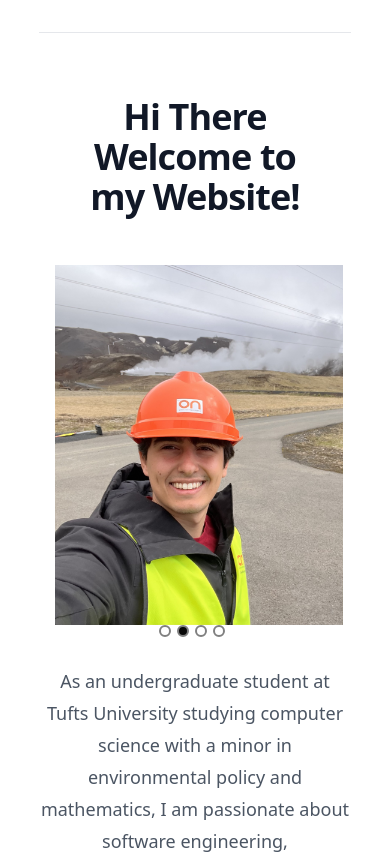
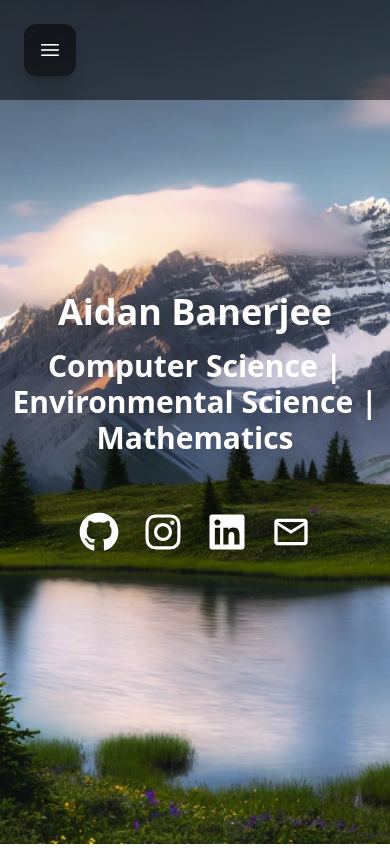
Before and after one commit to Aidan123abc/personal-website, a React (Create React App) app: page /personal in a window 390 px wide. Shown: the top 854 px of the page. Built offline with nearby package versions, Linux system fonts and the light colour scheme; the HTML template or start-up script is replaced by a standard one.

Commit message:
fix things?

```diff
--- a/package.json
+++ b/package.json
@@ -1,8 +1,8 @@
 {
+  "homepage": "https://aidan123abc.github.io/aidan-banerjee",
   "name": "aidan-banerjee",
   "version": "0.1.0",
   "private": true,
-  "homepage": "https://aidan123abc.github.io/PersonalWebsite",
   "dependencies": {
     "@headlessui/react": "^2.1.5",
     "@heroicons/react": "^2.1.5",
--- a/public/index.html
+++ b/public/index.html
@@ -29,6 +29,7 @@
   <body>
     <noscript>You need to enable JavaScript to run this app.</noscript>
     <div id="root"></div>
+    <script src="./App.js"></script>
     <!--
       This HTML file is a template.
       If you open it directly in the browser, you will see an empty page.
--- a/src/App.js
+++ b/src/App.js
@@ -1,21 +1,17 @@
-import { BrowserRouter as Router, Routes, Route } from 'react-router-dom';
 import Homepage from './pages/Homepage'; // Import your Homepage component
-import Projects from './pages/Projects'; // Import the Projects component
-import Resume from './pages/Resume'; // Import the Resume component
-import Internships from './pages/Internships'; // Import the Internships component
-import PersonalStatement from './pages/PersonalStatement'; // Import the Personal Statement component
 
 function App() {
   return (
-    <Router>
-      <Routes>
-        <Route path="/" element={<Homepage />} />
-        <Route path="/projects" element={<Projects />} />
-        <Route path="/resume" element={<Resume />} />
-        <Route path="/internships" element={<Internships />} />
-        <Route path="/personal" element={<PersonalStatement />} />
-      </Routes>
-    </Router>
+    // <Router>
+    //   <Routes>
+    //     <Route path="/" element={<Homepage />} />
+    //     <Route path="/projects" element={<Projects />} />
+    //     <Route path="/resume" element={<Resume />} />
+    //     <Route path="/internships" element={<Internships />} />
+    //     <Route path="/personal" element={<PersonalStatement />} />
+    //   </Routes>
+    // </Router>
+    <Homepage />
   );
 }
 
--- a/src/components/ProjectGrid.js
+++ b/src/components/ProjectGrid.js
@@ -7,19 +7,19 @@ export default function ProjectGrid() {
         imageName="SpeakOUT.jpg"
         title="Jumbocode - SpeakOUT Boston"
         description="Webapp Project"
-        // link={"https://www.figma.com/proto/KBD51666mlFe3dCjD1s9I2/SpeakOUT?node-id=655-51&t=gb90LzEaSALSVg3V-1"}
+        link={"https://www.figma.com/proto/KBD51666mlFe3dCjD1s9I2/SpeakOUT?node-id=655-51&t=gb90LzEaSALSVg3V-1"}
       />
       <ProjectBox
         imageName="WindPaper.png"
         title="A Safety-Aware Framework for Offshore Wind Turbine Maintenance"
         description="Research Paper"
-        // link={"/Multi_Factor_Decision_Framework_Final_Draft.pdf"}
+        link={"/Multi_Factor_Decision_Framework_Final_Draft.pdf"}
       />
       <ProjectBox
         imageName="25degrees.png"
         title="Game Design Project - 2.5 Degrees"
         description="Unity Game"
-        // link={"https://www.2point5degree.com/"}
+        link={"https://www.2point5degree.com/"}
       />
     </div>
   );
--- a/src/pages/Homepage.js
+++ b/src/pages/Homepage.js
@@ -29,7 +29,7 @@ export default function Homepage() {
             <div className="text-white text-center text-3xl md:text-4xl font-bold drop-shadow-xl py-4">
               Computer Science | Environmental Science | Mathematics
             </div>
-            {/* <div className="mt-10 flex items-center justify-center gap-x-6 lg:gap-x-12 text-white">
+            <div className="mt-10 flex items-center justify-center gap-x-6 lg:gap-x-12 text-white">
               <a
                 href="https://github.com/aidan123abc"
                 target="_blank"
@@ -63,7 +63,7 @@ export default function Homepage() {
               >
                 <MdOutlineEmail size={40} />
               </a>
-            </div> */}
+            </div>
           </div>
         </div>
       </section>
```
